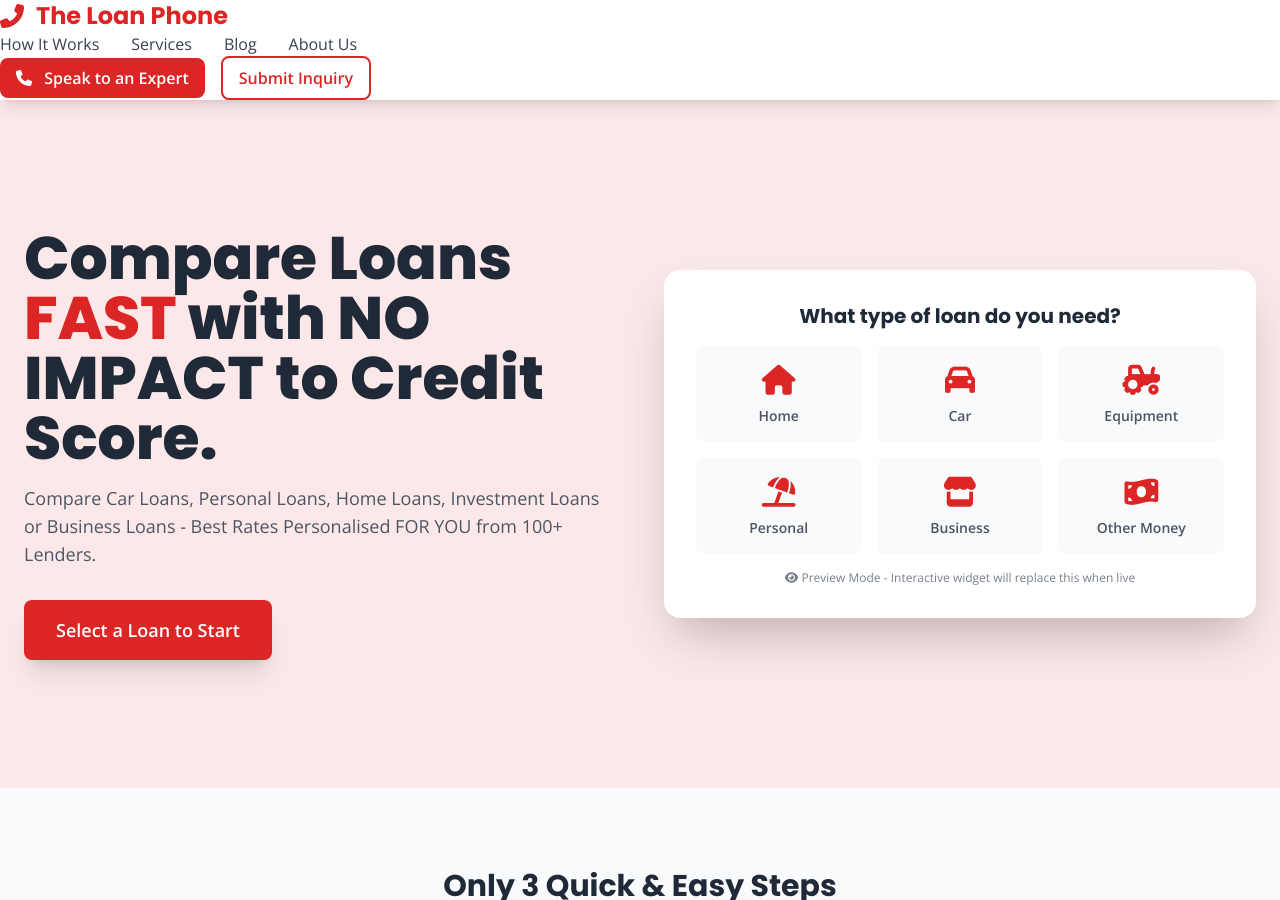
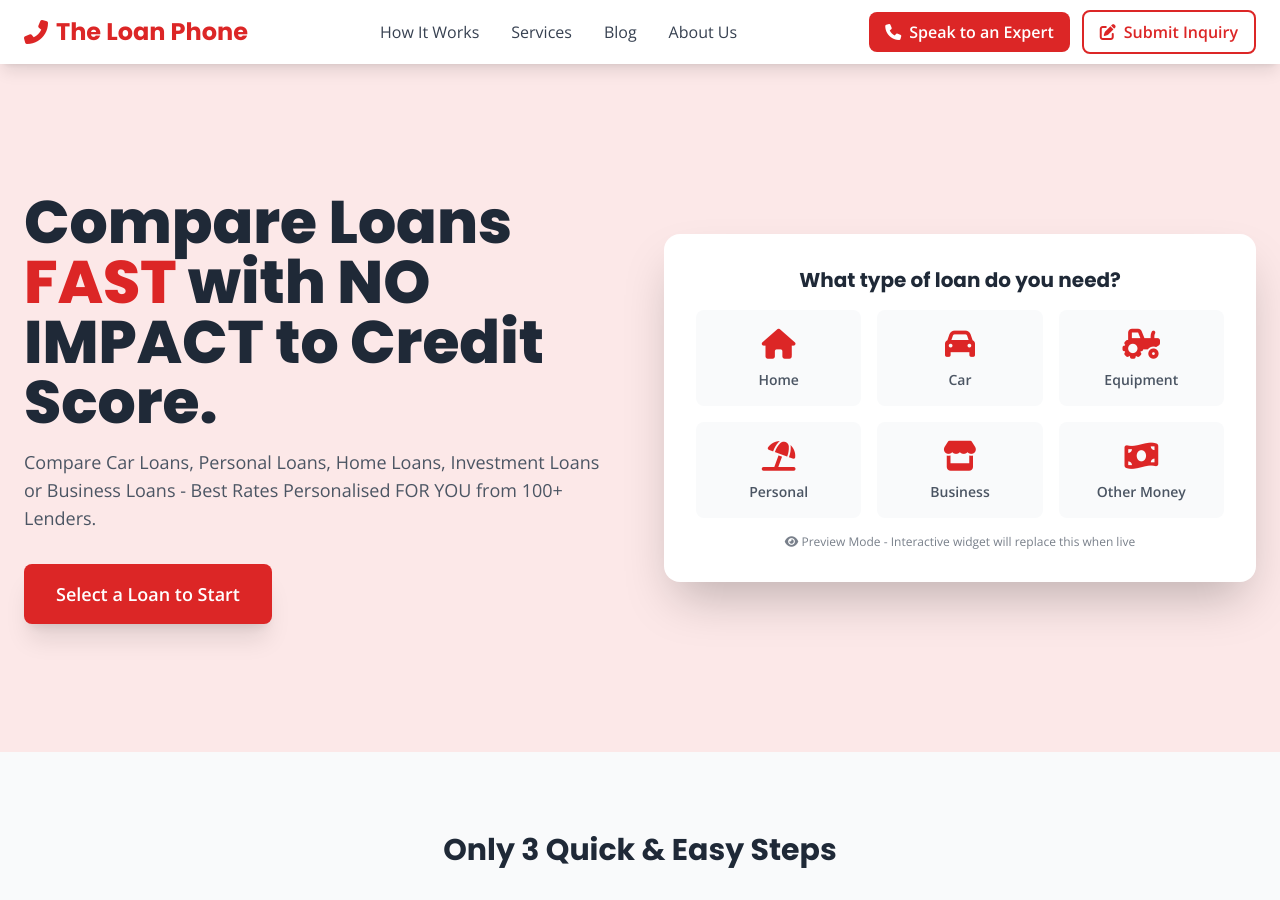
Before and after one commit to AMSumo9/loan-phone-website, a Jekyll site: the page built from index.md, in a window 1280 px wide and 900 px high. Built offline with Jekyll 4.4.1, drawn with Linux system fonts in a browser that asks for light colours; nearby versions of some CDN libraries.

Commit message:
Update header.html

```diff
--- a/_includes/header.html
+++ b/_includes/header.html
@@ -1,10 +1,12 @@
 <!-- Header -->
 <header class="bg-white shadow-lg sticky top-0 z-40">
-    <!-- Logo with Phone Icon - Replace the logo section in header.html -->
+    <div class="container mx-auto px-6">
+        <div class="flex items-center justify-between h-16">
+            <!-- Logo with Phone Icon -->
             <div class="flex items-center">
-    <a href="{{ site.baseurl }}/" class="flex items-center space-x-3">
+                <a href="{{ site.baseurl }}/" class="flex items-center space-x-2">
                     <i class="fas fa-phone-alt text-2xl text-red-600"></i>
-        <div class="text-2xl font-bold text-red-600" style="font-family: 'Poppins', sans-serif !important; color: #DC2626 !important;">
+                    <div class="text-2xl font-bold text-red-600" style="font-family: 'Poppins', sans-serif;">
                         The Loan Phone
                     </div>
                 </a>
@@ -26,15 +28,16 @@
             </nav>
 
             <!-- CTA Buttons -->
-            <div class="hidden md:flex items-center space-x-4">
+            <div class="hidden md:flex items-center space-x-3">
                 <a href="tel:{{ site.contact.phone }}"
-                   class="px-4 py-2 bg-red-600 text-white font-semibold rounded-lg transition duration-200 hover:bg-red-700">
+                   class="inline-flex items-center px-4 py-2 bg-red-600 text-white font-semibold rounded-lg transition duration-200 hover:bg-red-700">
                     <i class="fas fa-phone mr-2"></i>
                     Speak to an Expert
                 </a>
 
                 <button onclick="openSupportModal()"
-                        class="px-4 py-2 border-2 border-red-600 text-red-600 font-semibold rounded-lg hover:bg-red-600 hover:text-white transition duration-200">
+                        class="inline-flex items-center px-4 py-2 border-2 border-red-600 text-red-600 font-semibold rounded-lg hover:bg-red-600 hover:text-white transition duration-200">
+                    <i class="fas fa-edit mr-2"></i>
                     Submit Inquiry
                 </button>
             </div>
@@ -73,6 +76,7 @@
 
                 <button onclick="openSupportModal(); toggleMobileMenu();"
                         class="block w-full px-4 py-2 border-2 border-red-600 text-red-600 font-semibold rounded-lg">
+                    <i class="fas fa-edit mr-2"></i>
                     Submit Inquiry
                 </button>
             </div>
```
Lines whose indentation alone changed are shown as unchanged.
